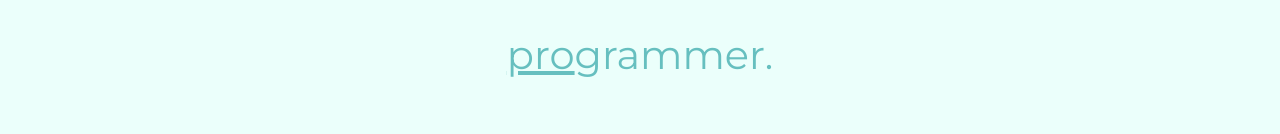
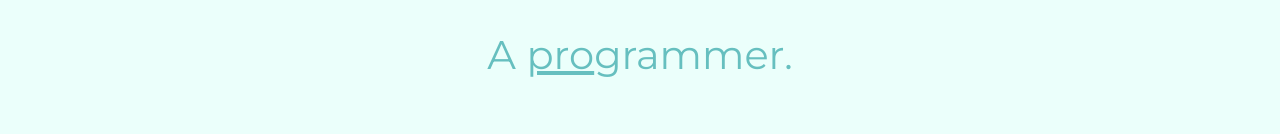
Before and after one commit to msanli93/MertSanli, a plain HTML site: page index.html in a window 1280 px wide. Shown: the part 285-419 px from the top of the page. Drawn offline with Linux system fonts and the light colour scheme.

Commit message:
Update index.html

```diff
--- a/index.html
+++ b/index.html
@@ -17,7 +17,7 @@
     <div class="top-container">
       <img class="top-cloud" src="images/cloud.png" alt="cloud-img">
       <h1>I'm Mert</h1>
-      <h2> <span class="pro">pro</span>grammer.</h2>
+      <h2>A <span class="pro">pro</span>grammer.</h2>
       <img class="bottom-cloud" src="images/cloud.png" alt="cloud-img">
       <img src="images/mountain.png" alt="mountain-img">
     </div>
```
